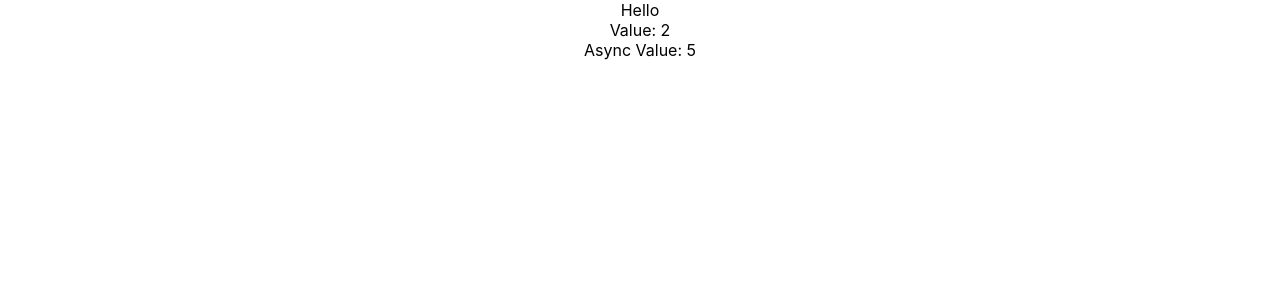
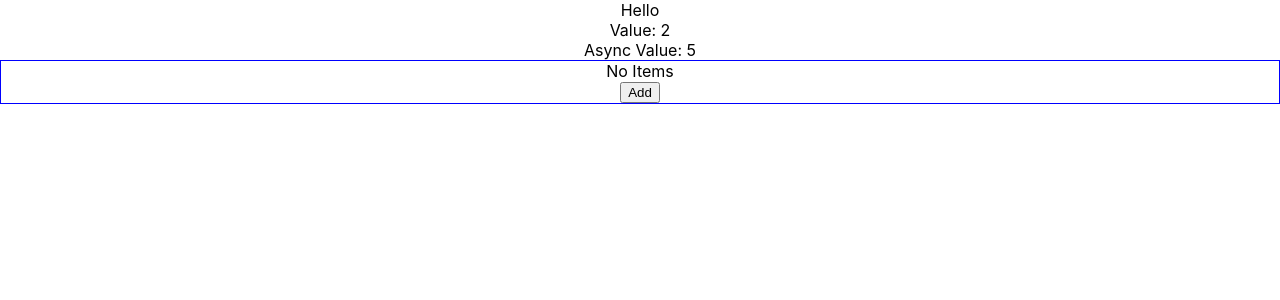
Before and after one commit to tkarling/testing-samples, a React (Create React App) app: page / in a window 1280 px wide. Shown: the top 300 px of the page. Built offline with nearby package versions, Linux system fonts and the light colour scheme.

Commit message:
add  WithReducer

```diff
--- a/package.json
+++ b/package.json
@@ -22,6 +22,7 @@
     "start": "react-scripts start",
     "build": "react-scripts build",
     "test": "react-scripts test",
+    "test:coverage": "yarn test -- --coverage --watchAll=false",
     "eject": "react-scripts eject"
   },
   "eslintConfig": {
--- a/src/App.tsx
+++ b/src/App.tsx
@@ -4,6 +4,7 @@ import './App.css'
 import Basic from './components/Basic'
 import WithState from './components/WithState'
 import WithAsync from './components/WithAsync'
+import WithReducer from './components/WithReducer'
 
 const App: React.FC = () => {
   return (
@@ -11,6 +12,7 @@ const App: React.FC = () => {
       <Basic />
       <WithState />
       <WithAsync />
+      <WithReducer />
     </div>
   )
 }
--- /dev/null
+++ b/src/components/WithReducer.tsx
@@ -0,0 +1,49 @@
+import React, { useReducer } from 'react'
+import todosReducer, { ACTIONS } from '../reducers/todosReducer'
+
+const EmptyList = () => <div>No Items</div>
+
+const AddButton = ({ dispatch }: { dispatch: any }) => (
+  <div>
+    <button onClick={() => dispatch({ type: ACTIONS.add, title: 'moi' })}>
+      Add
+    </button>
+  </div>
+)
+
+const CheckBox = ({ todo, dispatch }: { todo: Todo; dispatch: any }) => (
+  <input
+    type="checkbox"
+    onChange={() => dispatch({ type: ACTIONS.toggle, todo })}
+  />
+)
+
+const DeleteButton = ({ todo, dispatch }: { todo: Todo; dispatch: any }) => (
+  <button onClick={() => dispatch({ type: ACTIONS.delete, todo })}>x</button>
+)
+
+const TodoList = ({ todos, dispatch }: { todos: Todo[]; dispatch: any }) => (
+  <div>
+    <AddButton dispatch={dispatch} />
+    {todos.map((todo: Todo) => (
+      <div>
+        <CheckBox todo={todo} dispatch={dispatch} />
+        {todo.title}
+        <DeleteButton todo={todo} dispatch={dispatch} />
+      </div>
+    ))}
+  </div>
+)
+
+const WithReducer = () => {
+  const [todos, dispatch] = useReducer(todosReducer, [])
+
+  return (
+    <div style={{ border: '1px solid blue' }}>
+      {!todos.length && <EmptyList />}
+      <TodoList todos={todos} dispatch={dispatch} />
+    </div>
+  )
+}
+
+export default WithReducer
--- a/src/react-app-env.d.ts
+++ b/src/react-app-env.d.ts
@@ -1 +1,7 @@
 /// <reference types="react-scripts" />
+
+interface Todo {
+  id: string
+  title: string
+  completed: boolean
+}
--- /dev/null
+++ b/src/reducers/todosReducer.tsx
@@ -0,0 +1,31 @@
+export const ACTIONS = {
+  add: 'add',
+  delete: 'delete',
+  toggle: 'toggle'
+}
+
+const todosReducer = (state: any, action: any) => {
+  switch (action.type) {
+    case ACTIONS.add: {
+      const id = new Date().getTime() + ''
+      return [
+        { id, title: action.title + id.substring(9, 13), completed: false },
+        ...state
+      ]
+    }
+    case ACTIONS.delete:
+      return state.filter((todo: Todo) => todo.id !== action.todo.id)
+    case ACTIONS.toggle:
+      return state.map((todo: Todo) =>
+        todo.id !== action.todo.id
+          ? todo
+          : { ...todo, completed: !todo.completed }
+      )
+
+    default:
+      console.log('unknown action ', action)
+      return state
+  }
+}
+
+export default todosReducer
```
